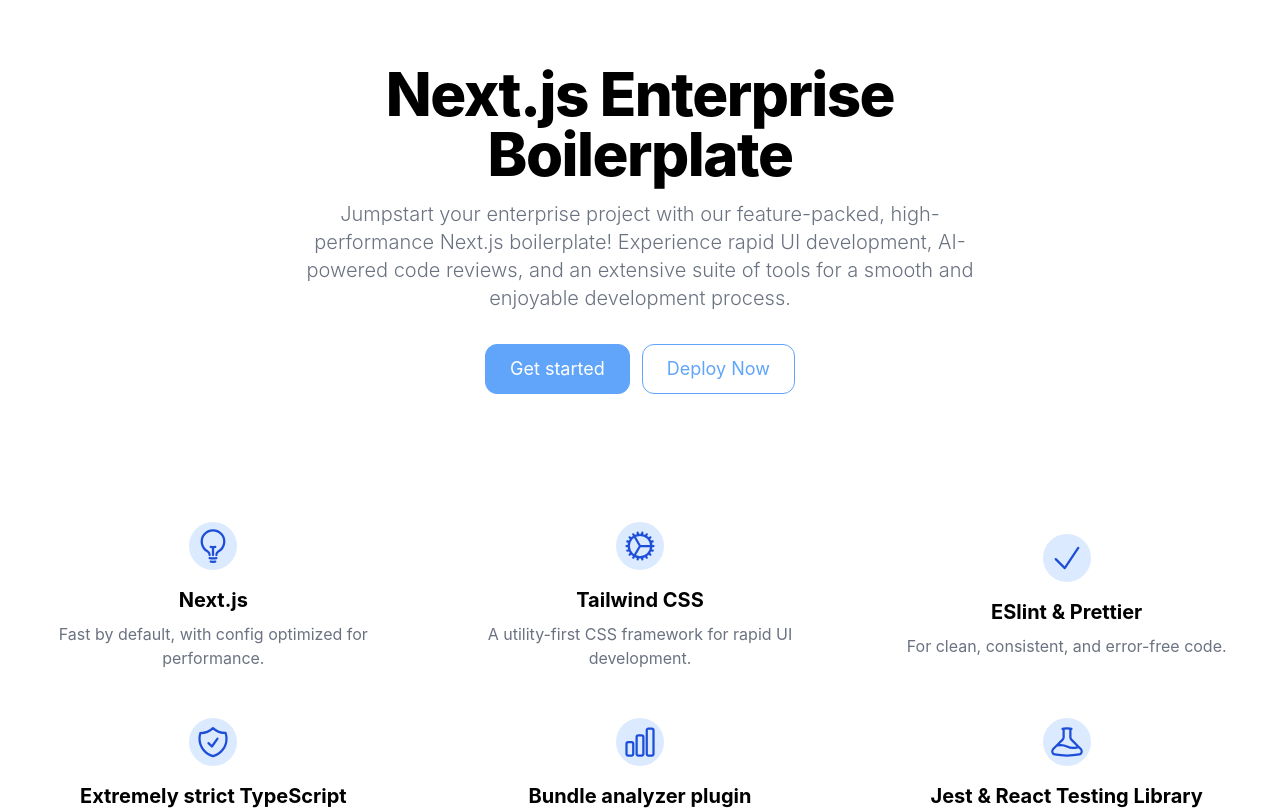
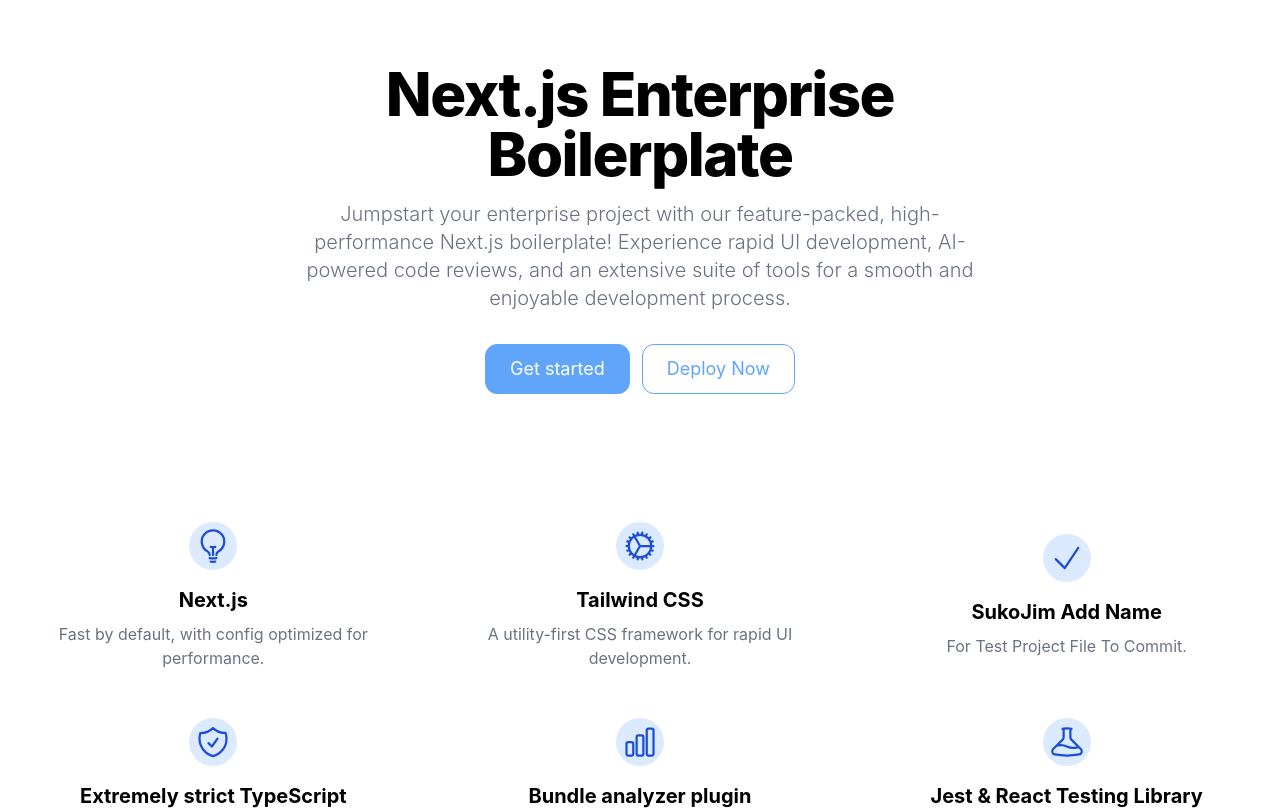
Before and after one commit to bora-code-temp-organization/next-smu, a Next.js app: page / in a window 1280 px wide. Shown: the top 810 px of the page. Built offline with nearby package versions, Linux system fonts and the light colour scheme.

Commit message:
Add SukoJim Name

```diff
--- a/lp-items.tsx
+++ b/lp-items.tsx
@@ -40,8 +40,8 @@
     ),
   },
   {
-    title: "ESlint & Prettier",
-    description: "For clean, consistent, and error-free code.",
+    title: "SukoJim Add Name",
+    description: "For Test Project File To Commit.",
     icon: (
       <svg
         xmlns="http://www.w3.org/2000/svg"
```
